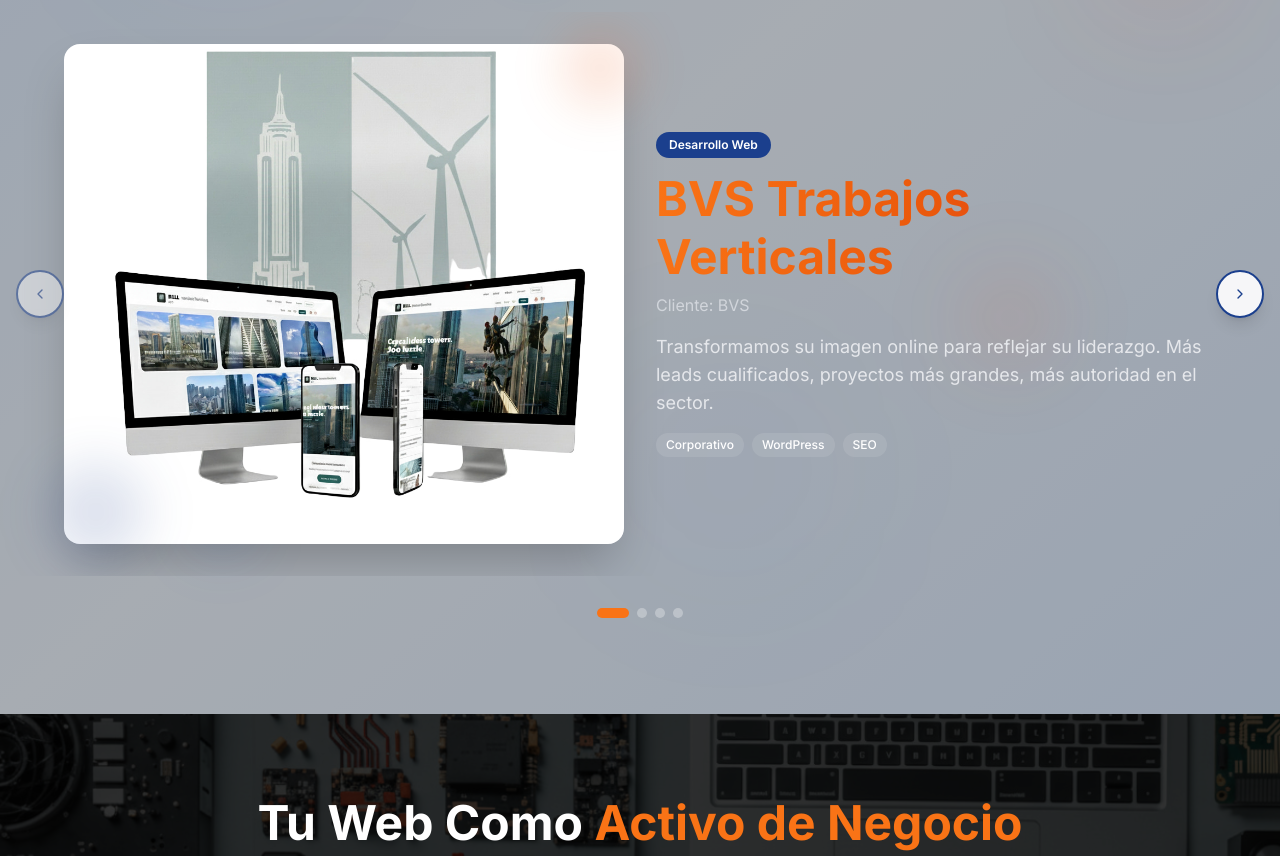
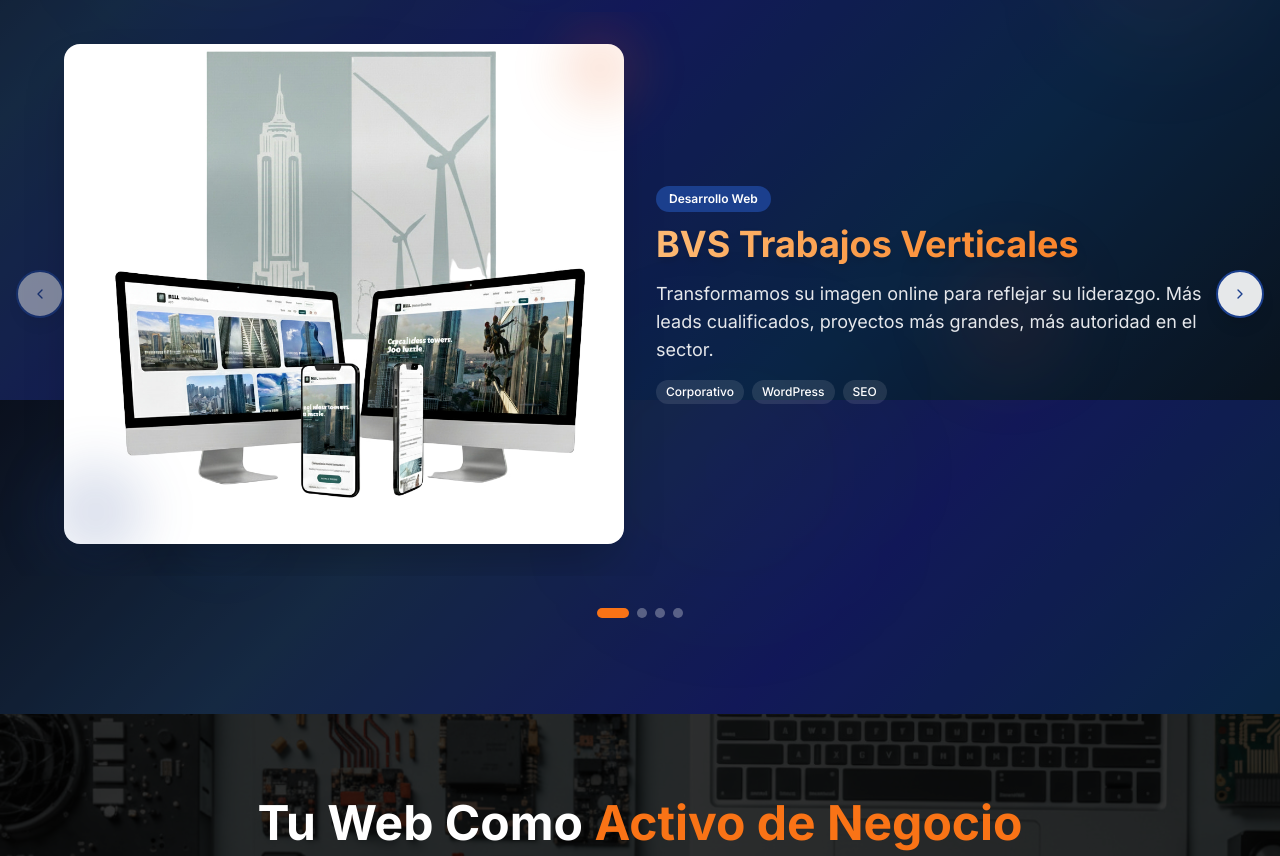
Before and after one commit to miguellouwagie-creator/pixel-lens-craft, a React (Vite) app: page / in a window 1280 px wide. Shown: the part 2000-2856 px from the top of the page. Built offline with nearby package versions, Linux system fonts and the light colour scheme.

Commit message:
feat: Golden Coast proyecto añadido, fondo azul marino restaurado, descripciones traducidas

```diff
--- a/src/components/HorizontalShowcase.tsx
+++ b/src/components/HorizontalShowcase.tsx
@@ -122,7 +122,12 @@
     <section
       id="horizontal-showcase" // ⬅️ ID AÑADIDO PARA NAVEGACIÓN
       ref={sectionRef}
-      className="horizontal-showcase relative bg-gradient-to-br from-blue-100 via-blue-50 to-blue-100 py-16 md:py-24 overflow-hidden"
+      className="horizontal-showcase relative py-16 md:py-24 overflow-hidden"
+      style={{
+        background:
+          "linear-gradient(135deg, #0f172a 0%, #1e3a5f 25%, #1a237e 50%, #0f3460 75%, #0d1b2a 100%)",
+        backgroundAttachment: "fixed",
+      }}
     >
       {/* Overlay oscuro para contraste */}
       <div className="absolute inset-0 bg-black/30 z-0" />
--- a/src/components/ProjectCard.tsx
+++ b/src/components/ProjectCard.tsx
@@ -2,6 +2,7 @@
 import { Project } from "@/data/showcaseData";
 import { Badge } from "@/components/ui/badge";
 import { useTranslation } from "react-i18next";
+
 
 interface ProjectCardProps {
   project: Project;
@@ -15,6 +16,20 @@
   const [isMobile, setIsMobile] = useState(false);
   const { t } = useTranslation();
 
+  // Mapeo de títulos a claves de traducción
+  const descriptionKeyMap: { [key: string]: string } = {
+    "BVS Trabajos Verticales": "portfolioShowcase.bvs.description",
+    "Golden Coast Charter": "portfolioShowcase.goldencoast.description",
+    "GymDenia": "portfolioShowcase.gymdenia.description",
+    "TropiDenia": "portfolioShowcase.tropidenia.description",
+  };
+
+  const getDescription = () => {
+    const key = descriptionKeyMap[project.title];
+    return key ? t(key) : project.description;
+  };
+
+  // Detectar si es móvil
   useEffect(() => {
     const checkMobile = () => {
       setIsMobile(window.innerWidth < 768);
@@ -24,6 +39,7 @@
     return () => window.removeEventListener("resize", checkMobile);
   }, []);
 
+  // Mouse tracking para desktop
   useEffect(() => {
     if (isMobile || !isActive) return;
 
@@ -63,6 +79,7 @@
     };
   }, [isActive, isMobile]);
 
+  // Gyroscope parallax para móviles
   useEffect(() => {
     if (!isMobile || !isActive) return;
 
@@ -80,6 +97,7 @@
       window.removeEventListener("deviceorientation", handleOrientation);
   }, [isActive, isMobile]);
 
+  // Transforms para cada capa
   const layer1Transform = {
     transform: `translate(${mousePosition.x * 8}px, ${mousePosition.y * 8}px)`,
     transition: "transform 0.2s ease-out",
@@ -106,7 +124,10 @@
     willChange: "transform",
   };
 
+  // Detectar si es TropiDenia para aplicar zoom o fondo blanco
   const isTropiDenia = project.title === "TropiDenia";
+  const isGoldenCoast = project.title === "Golden Coast Charter";
+  const hasLightBg = isTropiDenia || isGoldenCoast;
 
   return (
     <div
@@ -116,7 +137,9 @@
     >
       <div className="max-w-6xl mx-auto relative" style={cardTilt}>
         <div className="grid md:grid-cols-2 gap-8 items-center relative">
+          {/* Imagen del Proyecto con capas parallax */}
           <div className="relative h-[350px] md:h-[500px] overflow-visible">
+            {/* Capa 1: Fondo abstracto */}
             <div
               className="absolute inset-0 -z-10 rounded-2xl opacity-30"
               style={{
@@ -128,6 +151,7 @@
               }}
             />
 
+            {/* Capa 2: Imagen principal */}
             <div
               className="absolute inset-0 rounded-2xl shadow-2xl overflow-hidden group"
               style={layer2Transform}
@@ -135,17 +159,18 @@
               <img
                 src={project.imageUrl}
                 alt={project.title}
-                className={`w-full h-full transition-transform duration-700 ${!isTropiDenia ? "group-hover:scale-105" : ""}`}
+                className={`w-full h-full transition-transform duration-700 ${!hasLightBg ? "group-hover:scale-105" : ""}`}
                 style={{
-                  objectFit: isTropiDenia ? "contain" : "cover",
+                  objectFit: hasLightBg ? "contain" : "cover",
                   objectPosition: "center",
-                  backgroundColor: isTropiDenia ? "#f5f5f5" : "transparent",
-                  transform: isTropiDenia ? "scale(1.45)" : "none",
+                  backgroundColor: hasLightBg ? "#ffffff" : "transparent",
+                  transform: isTropiDenia ? "scale(1.45)" : isGoldenCoast ? "scale(1)" : "none",
                 }}
               />
               <div className="absolute inset-0 bg-gradient-to-t from-black/60 to-transparent opacity-0 group-hover:opacity-100 transition-opacity duration-500" />
             </div>
 
+            {/* Capa 3: Elementos decorativos flotantes */}
             <div
               className="absolute -top-4 -right-4 w-20 h-20 rounded-full bg-cta/15 blur-xl"
               style={layer3Transform}
@@ -159,28 +184,22 @@
             />
           </div>
 
+          {/* Información del Proyecto */}
           <div className="space-y-4 relative z-10">
             <div>
               <Badge
                 variant={project.category === "web" ? "default" : "secondary"}
                 className="mb-3 text-xs px-3 py-1"
               >
-                {project.category === "web"
-                  ? t("portfolio.webCategory")
-                  : t("portfolio.photoCategory")}
+                {project.category === "web" ? t("portfolio.webCategory") : t("portfolio.photoCategory")}
               </Badge>
-              <h3 className="text-4xl md:text-5xl font-bold bg-gradient-to-r from-orange-500 via-orange-600 to-red-600 bg-clip-text text-transparent mb-2">
+              <h3 className="text-3xl md:text-4xl font-bold bg-gradient-to-r from-orange-300 via-orange-400 to-orange-500 bg-clip-text text-transparent drop-shadow-lg mb-2">
                 {project.title}
               </h3>
-              {project.clientName && (
-                <p className="text-gray-300 text-base">
-                  Cliente: {project.clientName}
-                </p>
-              )}
             </div>
 
             <p className="text-base md:text-lg text-gray-200 leading-relaxed">
-              {t(project.descriptionKey)}
+              {getDescription()}
             </p>
 
             <div className="flex flex-wrap gap-2">
--- a/src/data/showcaseData.ts
+++ b/src/data/showcaseData.ts
@@ -1,3 +1,4 @@
+// src/data/showcaseData.ts
 import gymdenia from "@/assets/showcase/gymdenia.jpg";
 import bvs from "@/assets/showcase/bvs.jpg";
 import tropidenia from "@/assets/showcase/tropidenia.jpg";
@@ -7,8 +8,7 @@
   id: number;
   title: string;
   category: "web" | "photography";
-  description?: string;
-  descriptionKey: string;
+  description: string;
   imageUrl: string;
   tags: string[];
   clientName?: string;
@@ -17,32 +17,35 @@
 export const showcaseProjects: Project[] = [
   // 🥇 PRIMERO: BVS Trabajos Verticales
   {
-    id: 2,
+    id: 1,
     title: "BVS Trabajos Verticales",
     category: "web",
-    descriptionKey: "portfolioShowcase.bvs.description",
+    description:
+      "Presencia digital que transmite confianza al instante. Transformamos su imagen online para reflejar su liderazgo en el sector.",
     imageUrl: bvs,
     tags: ["Corporativo", "WordPress", "SEO"],
     clientName: "BVS",
   },
 
-  // 🥈 SEGUNDO: Golden Coast Charter (NUEVO)
+  // 🥈 SEGUNDO: Golden Coast Charter
   {
-    id: 4,
+    id: 2,
     title: "Golden Coast Charter",
     category: "web",
-    descriptionKey: "portfolioShowcase.goldencoast.description",
+    description:
+      "Plataforma de reservas online que revolucionó su negocio de charters náuticos. Sistema de calendario en tiempo real y pasarela de pago integrada.",
     imageUrl: goldencoast,
-    tags: ["Turismo", "Reservas", "Lujo"],
-    clientName: "Golden Coast",
+    tags: ["Next.js", "Reservas", "Pasarela de Pago"],
+    clientName: "Golden Coast Charter",
   },
 
   // 🥉 TERCERO: GymDenia
   {
-    id: 1,
+    id: 3,
     title: "GymDenia",
     category: "web",
-    descriptionKey: "portfolioShowcase.gymdenia.description",
+    description:
+      "Web que multiplica consultas y captación de socios. Formularios optimizados que convierten visitantes en clientes potenciales cada día.",
     imageUrl: gymdenia,
     tags: ["Diseño Web", "Formularios", "Responsive"],
     clientName: "GymDenia",
@@ -50,10 +53,11 @@
 
   // 🏅 CUARTO: TropiDenia
   {
-    id: 3,
+    id: 4,
     title: "TropiDenia",
     category: "web",
-    descriptionKey: "portfolioShowcase.tropidenia.description",
+    description:
+      "Sistema de reservas que generó +40% más ingresos. Eliminamos intermediarios y comisiones para control total del negocio.",
     imageUrl: tropidenia,
     tags: ["UI/UX", "React", "Reservas"],
     clientName: "TropiDenia",
```
Also changed, not shown: src/assets/showcase/goldencoast.jpg (added).
